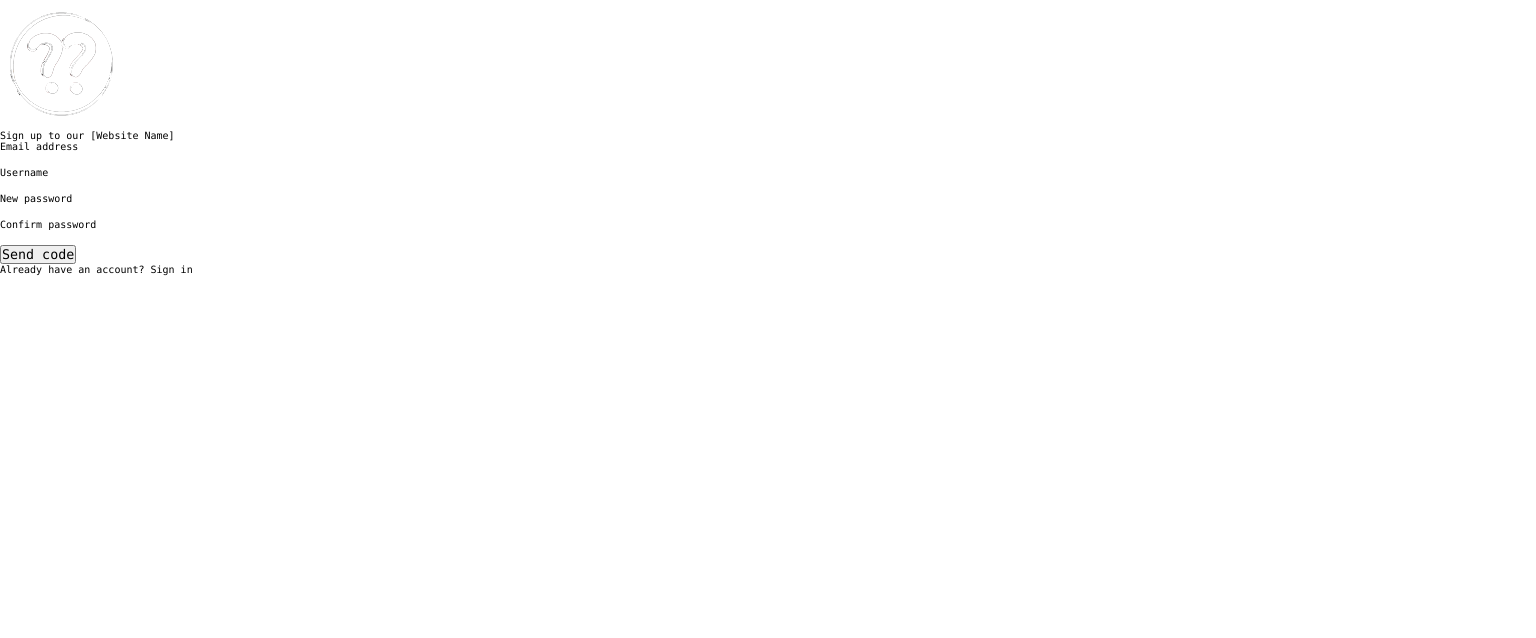
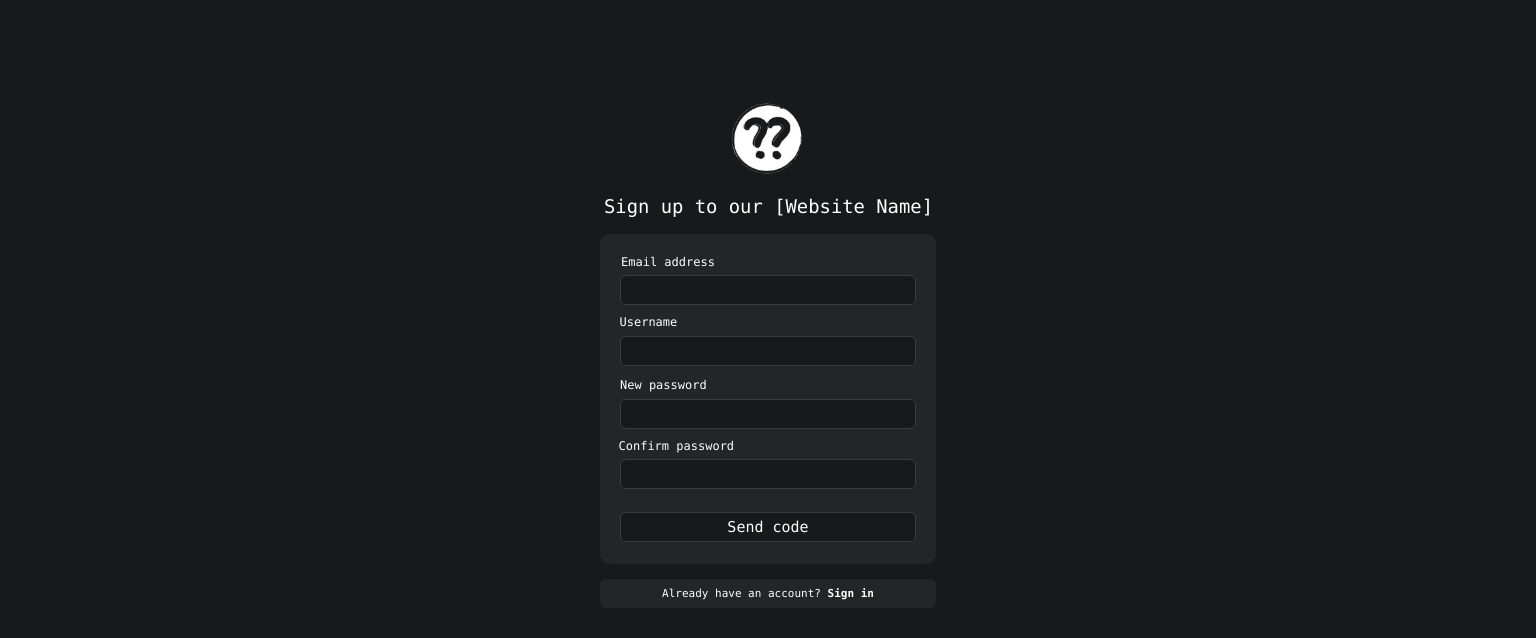
Before and after one commit to Scrappyz/QA-Sharing-Platform, a React (Create React App) app: page /register in a window 1280 px wide. Shown: the top 638 px of the page, 1536 px wide, since content can reach past the window. Built offline with nearby package versions, Linux system fonts and the light colour scheme.

Commit message:
Fixed layout

```diff
--- a/src/views/pages/Register/Register.css
+++ b/src/views/pages/Register/Register.css
@@ -1,4 +1,4 @@
-/* html {
+html {
 	font-size:62.5%;
 }
 * {
@@ -17,8 +17,9 @@ body {
   margin: 0;
 }
 
-.frame {
-  width: 100%;
+.register-frame {
+  height: 100vh;
+  position: absolute;
   background-color: #18191a;
   display: flex;
   align-items: center;
@@ -28,7 +29,7 @@ body {
   padding: 9.5rem 60rem 20.6rem 60rem;
 }
 
-.frame .logo {
+.register-frame .logo {
   margin: 0rem 0rem 1.4rem 0.1rem;
   width: 8.1rem;
   height: 8.7rem;
@@ -36,7 +37,7 @@ body {
   vertical-align: top;
   flex-shrink: 0;
 }
-.frame .label {
+.register-frame .label {
   margin: 0rem 0rem 1.5rem 0.1rem;
   text-align: center;
   font-size: 1.8854rem;
@@ -47,7 +48,7 @@ body {
   white-space: nowrap;
   flex-shrink: 0;
 }
-.frame .form-container {
+.register-frame .form-container {
   margin-bottom: 1.5rem;
   box-sizing: border-box;
   padding: 2.1rem 2rem 2.2rem 1.7rem;
@@ -59,13 +60,13 @@ body {
   border-radius: 1rem;
   flex-shrink: 0;
 }
-.frame .form-container .email {
+.register-frame .form-container .email {
   margin: 0rem 0rem 1rem 0.3rem;
   width: 29.6rem;
   border-radius: 0.5rem;
   flex-shrink: 0;
 }
-.frame .form-container .email .label {
+.register-frame .form-container .email .label {
   margin-bottom: 0.6rem;
   width: 100%;
   text-align: left;
@@ -76,7 +77,7 @@ body {
 
   white-space: nowrap;
 }
-.frame .form-container .email .value {
+.register-frame .form-container .email .value {
   width: 100%;
   height: 3rem;
   border: solid 0.1rem #3a3b3c;
@@ -86,11 +87,11 @@ body {
   color: white;
 }
 
-.frame .form-container .email .value:focus {
+.register-frame .form-container .email .value:focus {
   outline: 2px solid #3572af;
 }
 
-.frame .form-container .username {
+.register-frame .form-container .username {
   margin-bottom: 1.2rem;
   box-sizing: border-box;
   padding-left: 0.15rem;
@@ -100,7 +101,7 @@ body {
   border-radius: 0.5rem;
   flex-shrink: 0;
 }
-.frame .form-container .username .label {
+.register-frame .form-container .username .label {
   margin-bottom: 0.6rem;
   width: 100%;
   text-align: left;
@@ -112,7 +113,7 @@ body {
   white-space: nowrap;
   flex-shrink: 0;
 }
-.frame .form-container .username .value {
+.register-frame .form-container .username .value {
   margin-left: 0.15rem;
   width: 29.6rem;
   height: 3rem;
@@ -124,11 +125,11 @@ body {
   color: white;
 }
 
-.frame .form-container .username .value:focus {
+.register-frame .form-container .username .value:focus {
   outline: 2px solid #3572af;
 }
 
-.frame .form-container .new-password {
+.register-frame .form-container .new-password {
   margin-bottom: 1rem;
   box-sizing: border-box;
   padding-left: 0.2rem;
@@ -138,7 +139,7 @@ body {
   border-radius: 0.5rem;
   flex-shrink: 0;
 }
-.frame .form-container .new-password .label {
+.register-frame .form-container .new-password .label {
   margin-bottom: 0.6rem;
   width: 100%;
   text-align: left;
@@ -150,7 +151,7 @@ body {
   white-space: nowrap;
   flex-shrink: 0;
 }
-.frame .form-container .new-password .value {
+.register-frame .form-container .new-password .value {
   margin-left: 0.1rem;
   width: 29.6rem;
   height: 3rem;
@@ -162,11 +163,11 @@ body {
   color: white;
 }
 
-.frame .form-container .new-password .value:focus {
+.register-frame .form-container .new-password .value:focus {
   outline: 2px solid #3572af;
 }
 
-.frame .form-container .confirm-password {
+.register-frame .form-container .confirm-password {
   margin-bottom: 2.3rem;
   box-sizing: border-box;
   padding-left: 0.05rem;
@@ -176,7 +177,7 @@ body {
   border-radius: 0.5rem;
   flex-shrink: 0;
 }
-.frame .form-container .confirm-password .label {
+.register-frame .form-container .confirm-password .label {
   margin-bottom: 0.6rem;
   width: 100%;
   text-align: left;
@@ -188,7 +189,7 @@ body {
   white-space: nowrap;
   flex-shrink: 0;
 }
-.frame .form-container .confirm-password .value {
+.register-frame .form-container .confirm-password .value {
   margin-left: 0.25rem;
   width: 29.6rem;
   height: 3rem;
@@ -200,11 +201,11 @@ body {
   color: white;
 }
 
-.frame .form-container .confirm-password .value:focus {
+.register-frame .form-container .confirm-password .value:focus {
   outline: 2px solid #3572af;
 }
 
-.frame .form-container .send-code {
+.register-frame .form-container .send-code {
   margin-left: 0.3rem;
   width: 29.6rem;
   height: 3rem;
@@ -225,7 +226,7 @@ body {
   border-radius: 0.5rem;
   flex-shrink: 0;
 }
-.frame .already-have-account {
+.register-frame .already-have-account {
   width: 100%;
   height: 2.9rem;
   text-align: center;
@@ -242,10 +243,10 @@ body {
   border-radius: 0.6rem;
   flex-shrink: 0;
 }
-.frame .already-have-account .txt {
+.register-frame .already-have-account .txt {
   font-size: 1.1rem;
   font-weight: 700;
   line-height: 1.2125;
   color: #ffffff;
   cursor: pointer;
-} */
+}
--- a/src/views/pages/Register/Register.js
+++ b/src/views/pages/Register/Register.js
@@ -30,7 +30,7 @@ function Register() {
     }
 
     return (
-        <div className="frame">
+        <div className="register-frame">
             <img className="logo" src="./assets/logo.png"/>
             <p className="label">Sign up to our [Website Name]</p>
             <div className="form-container">
```
